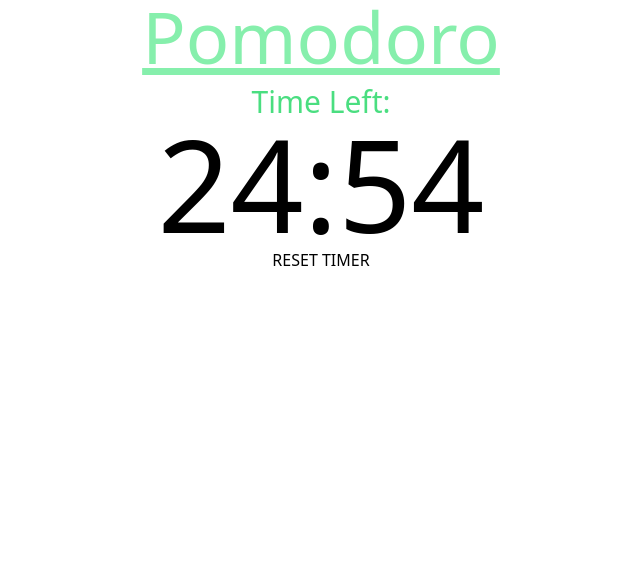
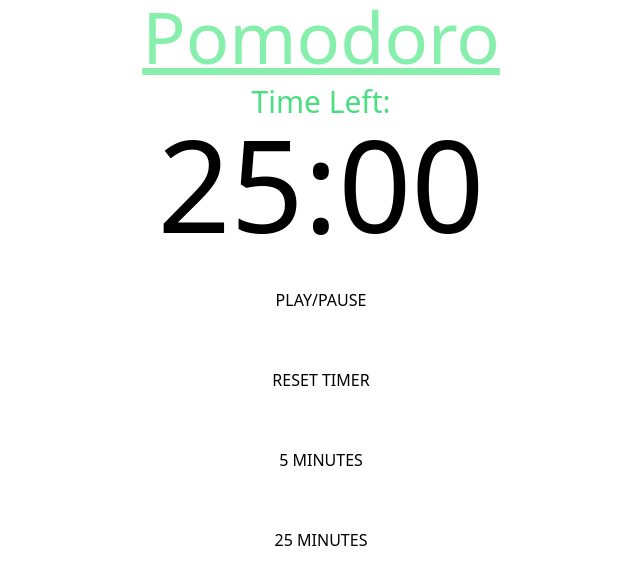
Before and after one commit to PierreMasselot1/Planit, a React (Create React App) app in the folder web/: page / in a window 1280 px wide. Shown: the top 584 px of the page, without its empty margins (319-959 px from the left). Built offline with nearby package versions, Linux system fonts and the light colour scheme.

Commit message:
feat(web): timer presets

```diff
--- a/web/src/components/Pomodoro.tsx
+++ b/web/src/components/Pomodoro.tsx
@@ -1,32 +1,41 @@
 import { useEffect, useState } from "react";
 
 export function Pomodoro() {
-  const [startTime, setStartTime] = useState<Date>(new Date());
+  const [ellapsedTime, setEllapsedTime] = useState<number>(0);
+  const [timer, setTimer] = useState<number>(25);
   const [minutesLeft, setMinutes] = useState<number>(25);
   const [secondsLeft, setSeconds] = useState<number>(0);
+  const [timerStatus, setTimerStatus] = useState<boolean>(false);
 
   useEffect(() => {
     const interval = setInterval(() => {
-      timer();
+      if (timerStatus) {
+        setEllapsedTime(ellapsedTime + 100);
+      }
+      let seconds = Math.floor((timer * 60000 - ellapsedTime) / 1000);
+      let minutes = Math.floor(seconds / 60);
+
+      setMinutes(minutes);
+      setSeconds(seconds - minutes * 60);
     }, 100);
 
-    return () => clearInterval(interval);
-  }, [startTime]);
+    return () => {
+      clearInterval(interval);
+    };
+  }, [ellapsedTime, timerStatus, timer]);
 
-  function timer() {
-    const curTime = new Date();
-    let seconds = Math.floor(
-      (25 * 60000 - (curTime.getTime() - startTime.getTime())) / 1000
-    );
-    let minutes = Math.floor(seconds / 60);
-
-    setMinutes(minutes);
-    setSeconds(seconds - minutes * 60);
+  function resetTimer() {
+    setEllapsedTime(0);
   }
 
-  function resetTimer() {
-    console.log("reset timer");
-    setStartTime(new Date());
+  function toggleTimer() {
+    setTimerStatus(!timerStatus);
+  }
+
+  function changeTimer(time: number) {
+    setEllapsedTime(0)
+    setTimerStatus(false)
+    setTimer(time)
   }
   return (
     <div>
@@ -34,10 +43,27 @@ export function Pomodoro() {
       <p className="mt-3 text-green-400 text-3xl">Time Left:</p>
       <p className="text-9xl">
         {" "}
-        {minutesLeft}:{secondsLeft}
+        {minutesLeft.toLocaleString("en-US", {
+          minimumIntegerDigits: 2,
+          useGrouping: false,
+        })}
+        :
+        {secondsLeft.toLocaleString("en-US", {
+          minimumIntegerDigits: 2,
+          useGrouping: false,
+        })}
       </p>
-      <button onClick={resetTimer}>RESET TIMER</button>
-      <p></p>
+      <div className="space-y-14 mt-10">
+        <button onClick={toggleTimer}>PLAY/PAUSE</button>
+        <br />
+        <button className="mt-3" onClick={resetTimer}>
+          RESET TIMER
+        </button>
+        <br />
+        <button onClick={() => changeTimer(5)}>5 MINUTES</button>
+        <br />
+        <button onClick={() => changeTimer(25)}>25 MINUTES</button>
+      </div>
     </div>
   );
 }
```
